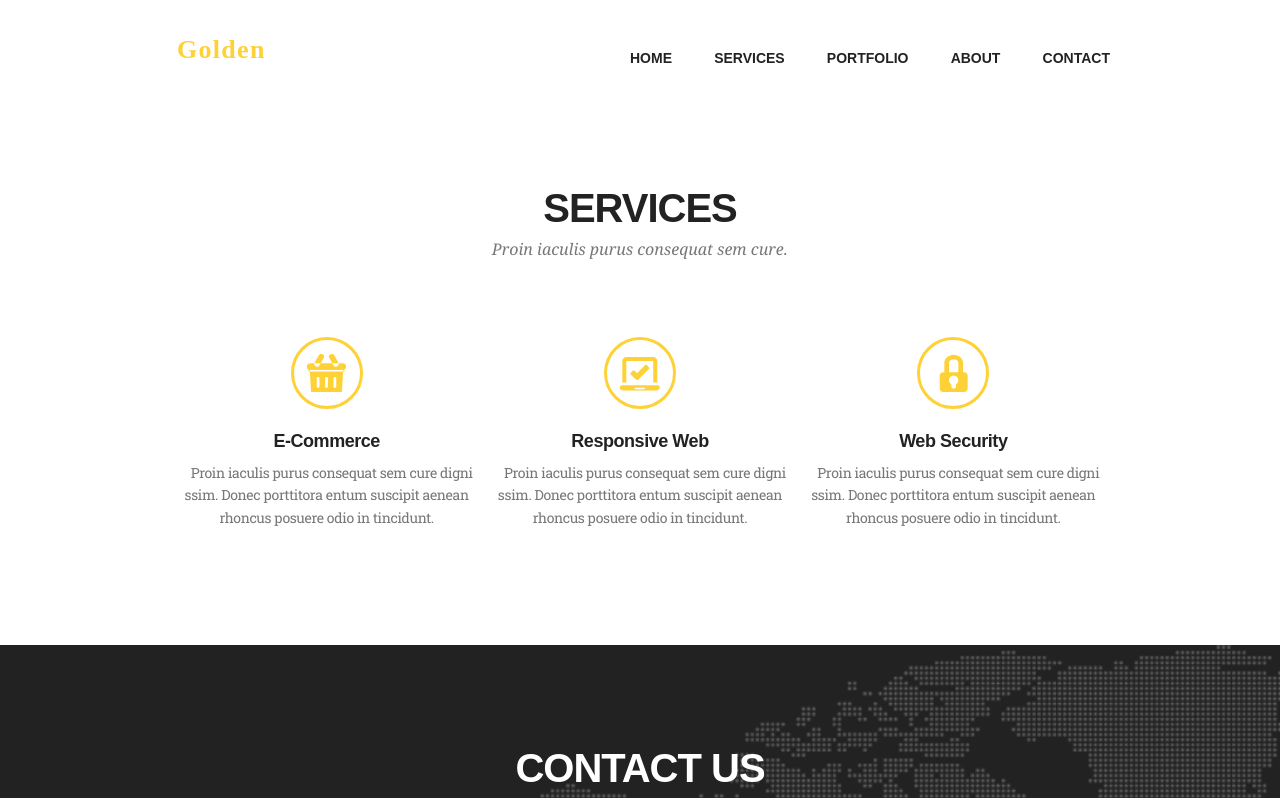
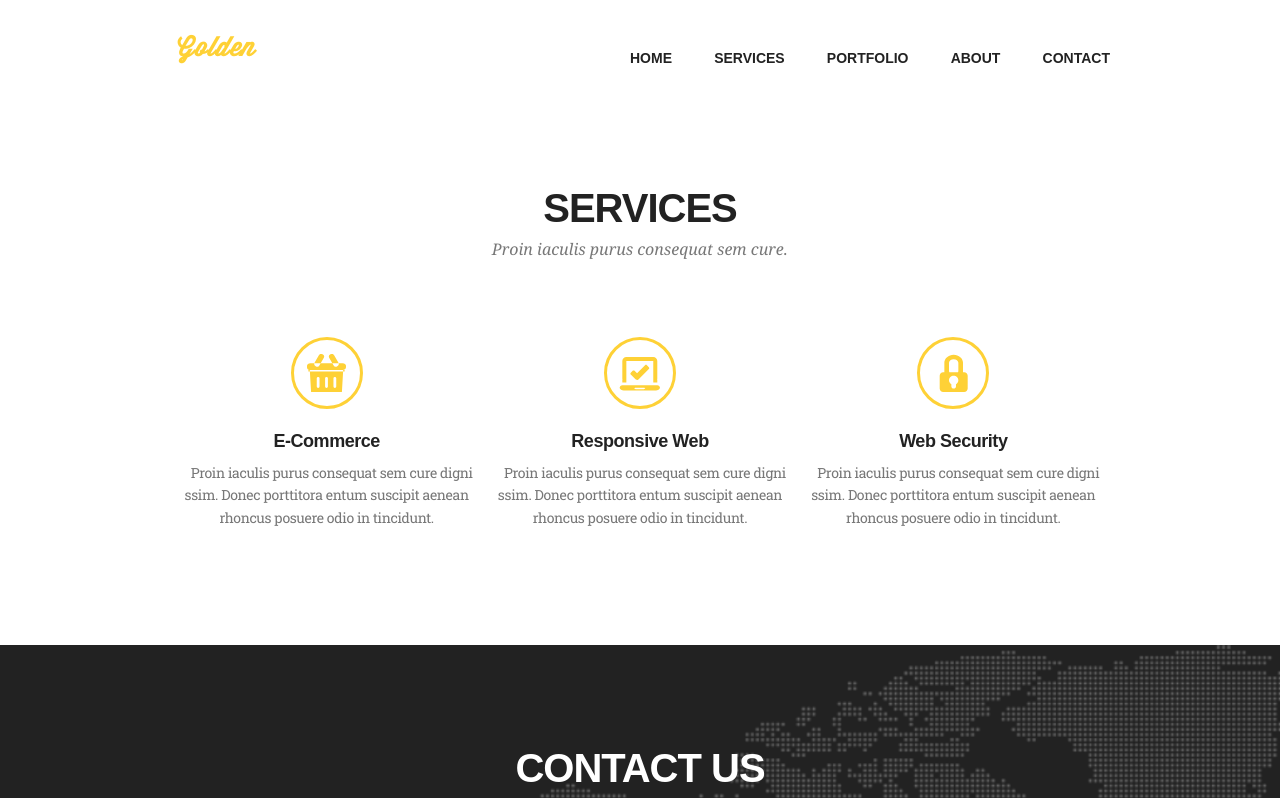
Before and after one commit to dmytrosch/module-07, a plain HTML site: page index.html in a window 1280 px wide. Shown: the top 798 px of the page. Drawn offline with Linux system fonts and the light colour scheme; files whose address does not match are found by name; a web font is replaced by a local one.

Commit message:
font editing

```diff
--- a/css/style.css
+++ b/css/style.css
@@ -248,7 +248,7 @@ input:required:invalid, textarea:invalid{
 
 @font-face{
     font-family: "Wisdom Script";
-    src: url("../fonts/Wisdom Script AJ.otf") format('otf');
+    src: url('../fonts/Wisdom-Script-AJ.woff') format('woff');
     font-weight: 400;
     font-style: normal;
 }
```
Also changed, not shown: fonts/Wisdom-Script-AJ.woff (added).
